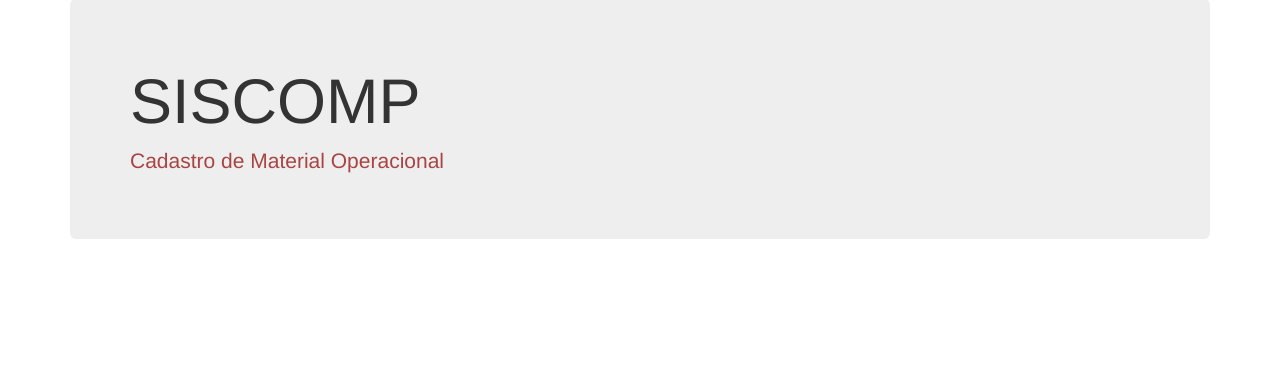
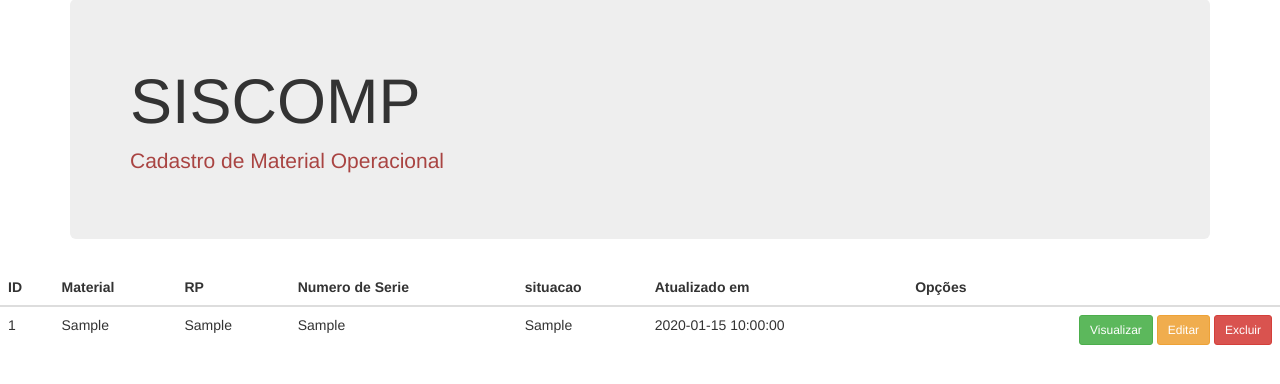
Before and after one commit to cop-bm4/controle-estoque-php, a PHP site: page /cadastro-material.php in a window 1280 px wide. Shown: the part 73-457 px from the top of the page. Run offline with PHP 8.4, Linux system fonts and the light colour scheme; the visitor is signed in with stand-in values (Sample User, id 1); tables that the repository leaves empty or names only in its code hold one stand-in row (values such as "Sample post"); data that the repository does not hold is empty; some libraries are stand-ins or nearby versions.

Commit message:
cadastro de material

```diff
--- a/cadastro-material.php
+++ b/cadastro-material.php
@@ -79,8 +79,54 @@ echo "Não foi possível conectar ao banco de dados";
   </div>
 
 </div>
+<?php
+
+$sql = "SELECT id, ubm, material, rp, nserie, situacao, ocorrencia, nome, rg, reg_date,situacao FROM materialoperacional";
+$result = mysqli_query($conn, $sql);
+?>
 
 
+<?php if(mysqli_num_rows ($result) > 0 ): ?>
+
+ <?php while($row = mysqli_fetch_assoc($result)): ?>
+
+<table class="table table-hover">
+<thead>
+  <tr>
+    <th>ID</th>
+    <th >Material</th>
+    <th>RP</th>
+    <th>Numero de Serie</th>
+    <th>situacao</th>
+    <th>Atualizado em</th>
+    <th>Opções</th>
+  </tr>
+</thead>
+<tbody>
+  <tr>
+    <td><?php echo $row['id']; ?></td>
+    <td><?php echo $row['material']; ?></td>
+    <td><?php echo $row['rp']; ?></td>
+    <td><?php echo $row['nserie']?></td>
+    <td><?php echo $row['situacao']; ?></td>
+    <td><?php echo $row['reg_date']; ?></td>
+    <td class="actions text-right">
+      <a href="view.php?id=<?php echo $row['id']; ?>" class="btn btn-sm btn-success"><i class="fa fa-eye"></i> Visualizar</a>
+      <a href="edit.php?id=<?php echo $row['id']; ?>" class="btn btn-sm btn-warning"><i class="fa fa-pencil"></i> Editar</a>
+      <a href="#" class="btn btn-sm btn-danger" data-toggle="modal" data-target="#delete-modal" data-customer="<?php echo $customer['id']; ?>">
+        <i class="fa fa-trash"></i> Excluir
+      </a>
+    </td>
+  </tr>
+
+
+
+</tbody>
+</table>
+
+<?php endwhile; ?>
+
+<?php endif;?>
 
 
 
```
